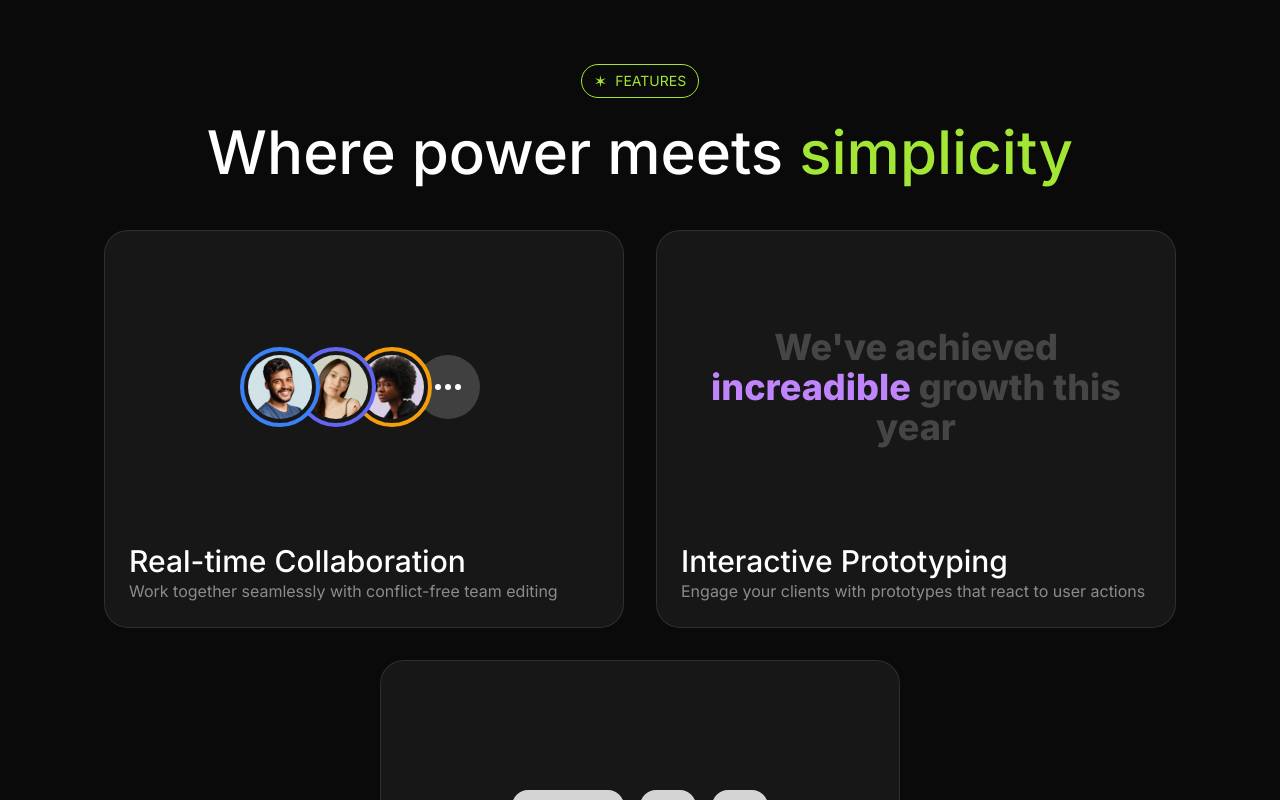
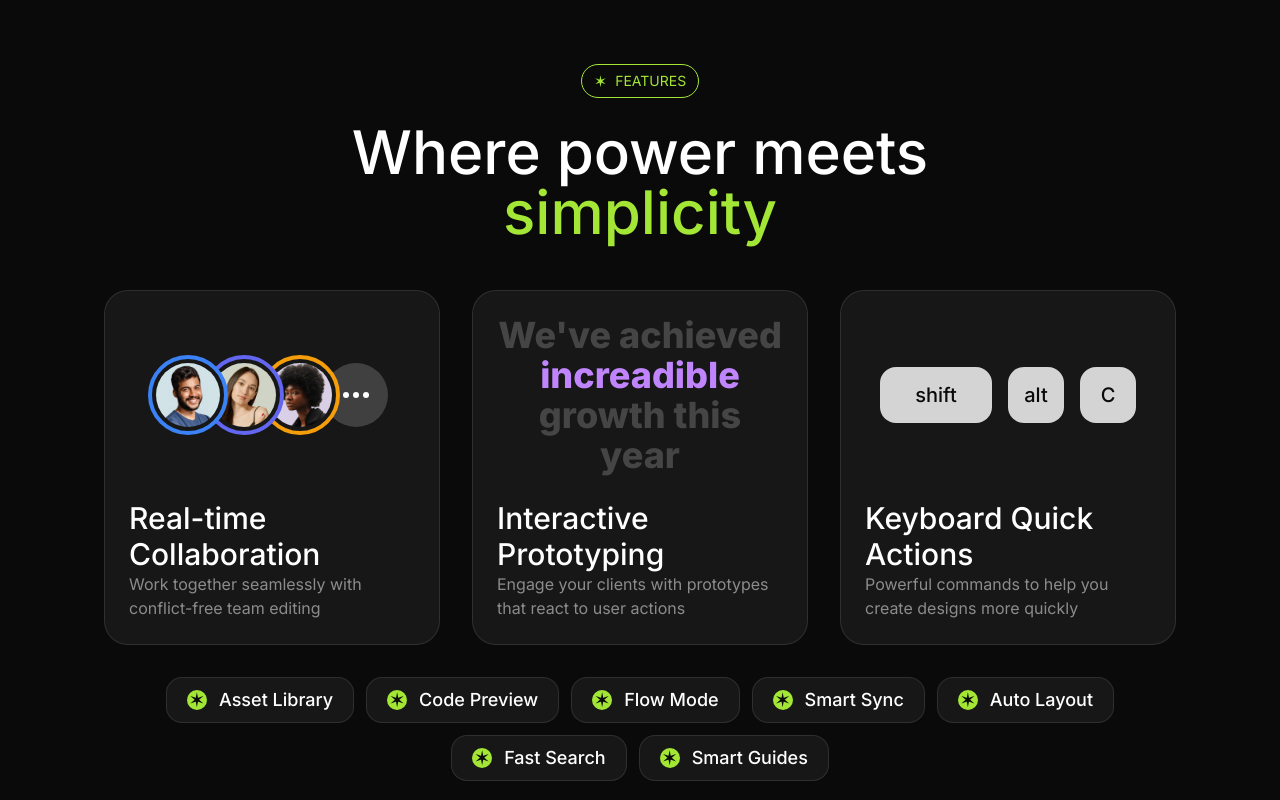
Before and after one commit to riyan047/Layers-SaaS-landing-Page, a Next.js app: page / in a window 1280 px wide. Shown: the part 2060-2860 px from the top of the page. Built offline with nearby package versions, Linux system fonts and the light colour scheme.

Commit message:
features section responsive

```diff
--- a/src/sections/Features.tsx
+++ b/src/sections/Features.tsx
@@ -25,14 +25,14 @@
                 <div className="flex justify-center">
                     <Tag>Features</Tag>
                 </div>
-                <h2 className="text-6xl font-medium text-center mt-6">
+                <h2 className="text-6xl font-medium text-center mt-6 max-w-2xl mx-auto">
                     Where power meets <span className="text-lime-400">simplicity</span>
                 </h2>
-                <div className="mt-12 grid grid-cols-1 md:grid-cols-4 gap-8">
+                <div className="mt-12 grid grid-cols-1 md:grid-cols-4 lg:grid-cols-3 gap-8">
                     <FeatureCard
                         title="Real-time Collaboration"
                         description="Work together seamlessly with conflict-free team editing"
-                        className="col-span-2"
+                        className="md:col-span-2 lg:col-span-1"
                     >
                         <div className="aspect-video flex items-center justify-center">
                             <Avatar className="relative z-40">
@@ -57,7 +57,7 @@
                     <FeatureCard
                         title="Interactive Prototyping"
                         description="Engage your clients with prototypes that react to user actions"
-                        className="col-span-2"
+                        className="md:col-span-2 lg:col-span-1"
                     >
                         <div className="aspect-video flex items-center justify-center">
                             <p className="text-4xl font-extrabold text-center text-white/20 ">
@@ -68,7 +68,7 @@
                     <FeatureCard
                         title="Keyboard Quick Actions"
                         description="Powerful commands to help you create designs more quickly"
-                        className="col-span-2 col-start-2"
+                        className="md:col-span-2 md:col-start-2 lg:col-span-1 lg:col-start-auto"
                     >
                         <div className="aspect-video flex items-center justify-center gap-4">
                             <Key className="w-28">shift</Key>
@@ -81,9 +81,9 @@
                 </div>
                 <div className="mt-8 flex flex-wrap gap-3 justify-center">
                     {features.map(feature => (
-                        <div key={feature} className="bg-neutral-900 border border-white/10 inline-flex px-3 py-1.5 rounded-2xl gap-3 items-center">
+                        <div key={feature} className="bg-neutral-900 border border-white/10 inline-flex px-3 md:px-5 py-1.5 md:py-2 rounded-2xl gap-3 items-center">
                             <span className="text-neutral-950 bg-lime-400 rounded-full size-5 inline-flex justify-center items-center text-xl">&#10038;</span>
-                            <span className="font-medium">{feature}</span>
+                            <span className="font-medium md:text-lg">{feature}</span>
                         </div>
                     ))}
                 </div>
```
